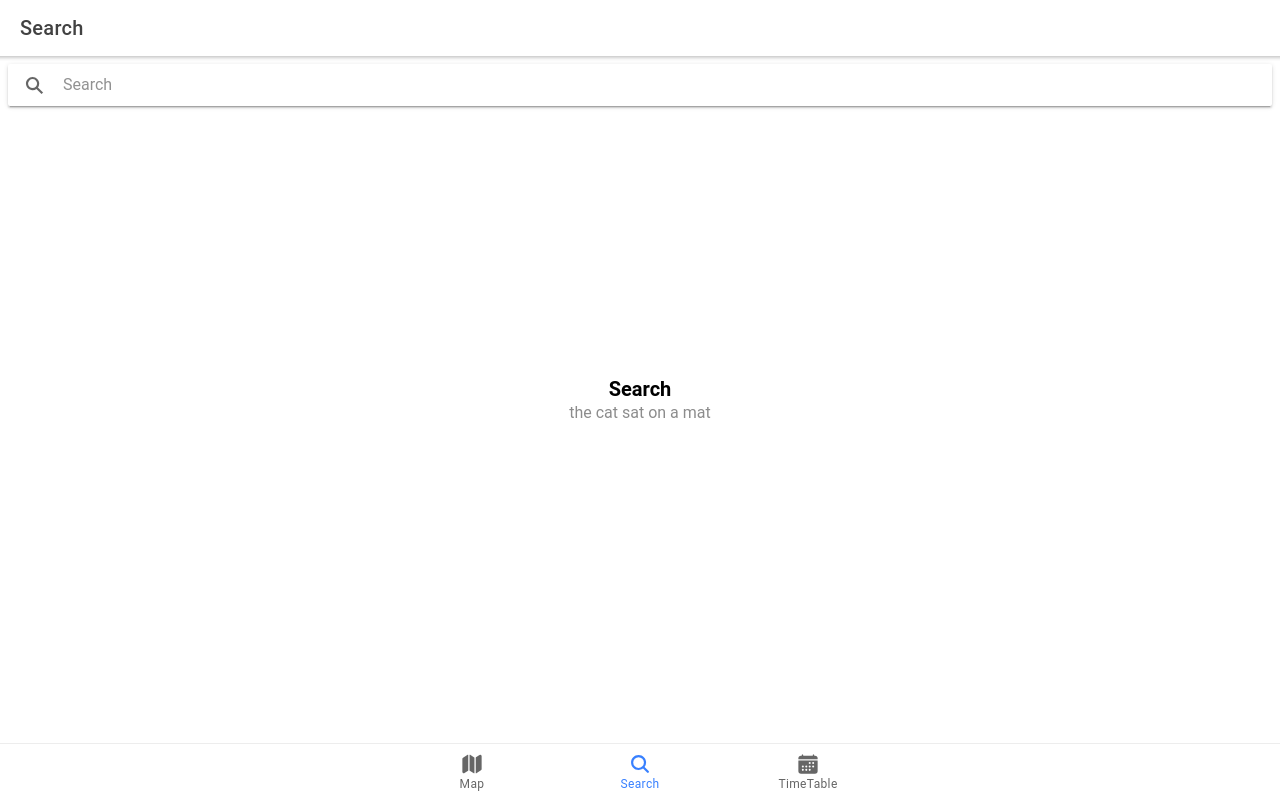
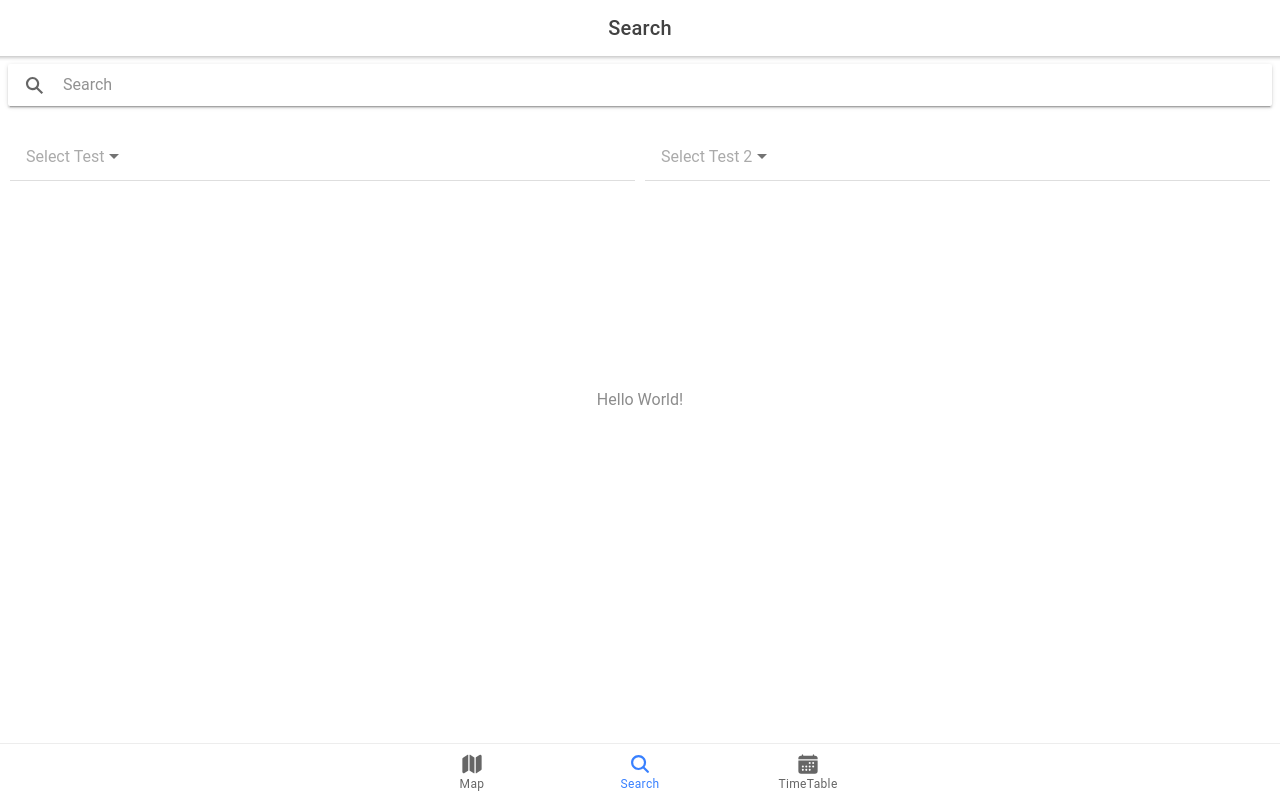
Before and after one commit to Darlane1/cdu-map, a React (Create React App) app: page /tab2 in a window 1280 px wide. Built offline with nearby package versions, Linux system fonts and the light colour scheme.

Commit message:
small additions
added information to the manifest,  some test json data, search button, drop downs. removed test files.

```diff
--- a/src/components/ExploreContainer.tsx
+++ b/src/components/ExploreContainer.tsx
@@ -7,9 +7,8 @@ interface ContainerProps {
 const ExploreContainer: React.FC<ContainerProps> = ({ name }) => {
   return (
     <div className="container">
-      <strong>{name}</strong>
-          <p>the cat sat on a mat</p>
-      </div>
+      <p>Hello World!</p>
+    </div>
   );
 };
 
--- a/src/pages/Tab1.tsx
+++ b/src/pages/Tab1.tsx
@@ -7,7 +7,7 @@ const Tab1: React.FC = () => {
     <IonPage>
       <IonHeader>
         <IonToolbar>
-          <IonTitle>Map</IonTitle>
+          <IonTitle class="ion-text-center">Map</IonTitle>
         </IonToolbar>
       </IonHeader>
       <IonContent fullscreen>
--- a/src/pages/Tab2.tsx
+++ b/src/pages/Tab2.tsx
@@ -1,4 +1,4 @@
-import { IonContent, IonHeader, IonPage, IonSearchbar, IonTitle, IonToolbar } from '@ionic/react';
+import { IonContent, IonHeader, IonPage, IonSearchbar, IonTitle, IonToolbar, IonList, IonItem ,IonSelect, IonSelectOption, IonGrid, IonRow, IonCol } from '@ionic/react';
 import { trashBin } from 'ionicons/icons';
 import ExploreContainer from '../components/ExploreContainer';
 import './Tab2.css';
@@ -8,21 +8,47 @@ const Tab2: React.FC = () => {
     <IonPage>
       <IonHeader>
         <IonToolbar>
-          <IonTitle>Search</IonTitle>
+          <IonTitle class="ion-text-center">Search</IonTitle>
         </IonToolbar>
       </IonHeader>
       <IonContent fullscreen>
       <IonSearchbar showClearButton='always' clear-icon={trashBin}></IonSearchbar>
+
+    <IonGrid>
+      <IonRow>
+        <IonCol>
+                <IonList>
+                <IonItem>
+                  <IonSelect interface= "popover" placeholder = "Select Test">
+                    <IonSelectOption value = "testoption">This is a test option</IonSelectOption>
+                    <IonSelectOption value = "testoption">This is another option</IonSelectOption>
+                  </IonSelect>
+                </IonItem>
+              </IonList>
+        </IonCol>
+        <IonCol>
+                <IonList>
+                <IonItem>
+                  <IonSelect interface= "popover" placeholder = "Select Test 2">
+                    <IonSelectOption value = "testoption">This is a test option</IonSelectOption>
+                  </IonSelect>
+                </IonItem>
+              </IonList>
+        </IonCol>
+      </IonRow>
+    </IonGrid>
+
+
+
+
         <IonHeader collapse="condense">
           <IonToolbar>
             <IonTitle size="large">Tab 2</IonTitle>
           </IonToolbar>
         </IonHeader>
+
         <ExploreContainer name="Search" />
       </IonContent>
-
-
-
     </IonPage>
   );
 };
--- a/src/pages/Tab3.tsx
+++ b/src/pages/Tab3.tsx
@@ -1,5 +1,4 @@
 import { IonContent, IonHeader, IonPage, IonTitle, IonToolbar } from '@ionic/react';
-import { trashBin } from 'ionicons/icons';
 import ExploreContainer from '../components/ExploreContainer';
 import './Tab3.css';
 
@@ -8,7 +7,7 @@ const Tab3: React.FC = () => {
     <IonPage>
       <IonHeader>
         <IonToolbar>
-          <IonTitle>TimeTable</IonTitle>
+          <IonTitle class="ion-text-center">TimeTable</IonTitle>
         </IonToolbar>
       </IonHeader>
 
```
Also changed, not shown: src/data/cdudata.js (added, +39 -0 lines), src/setupTests.ts (deleted, +0 -14 lines), public/manifest.json.
